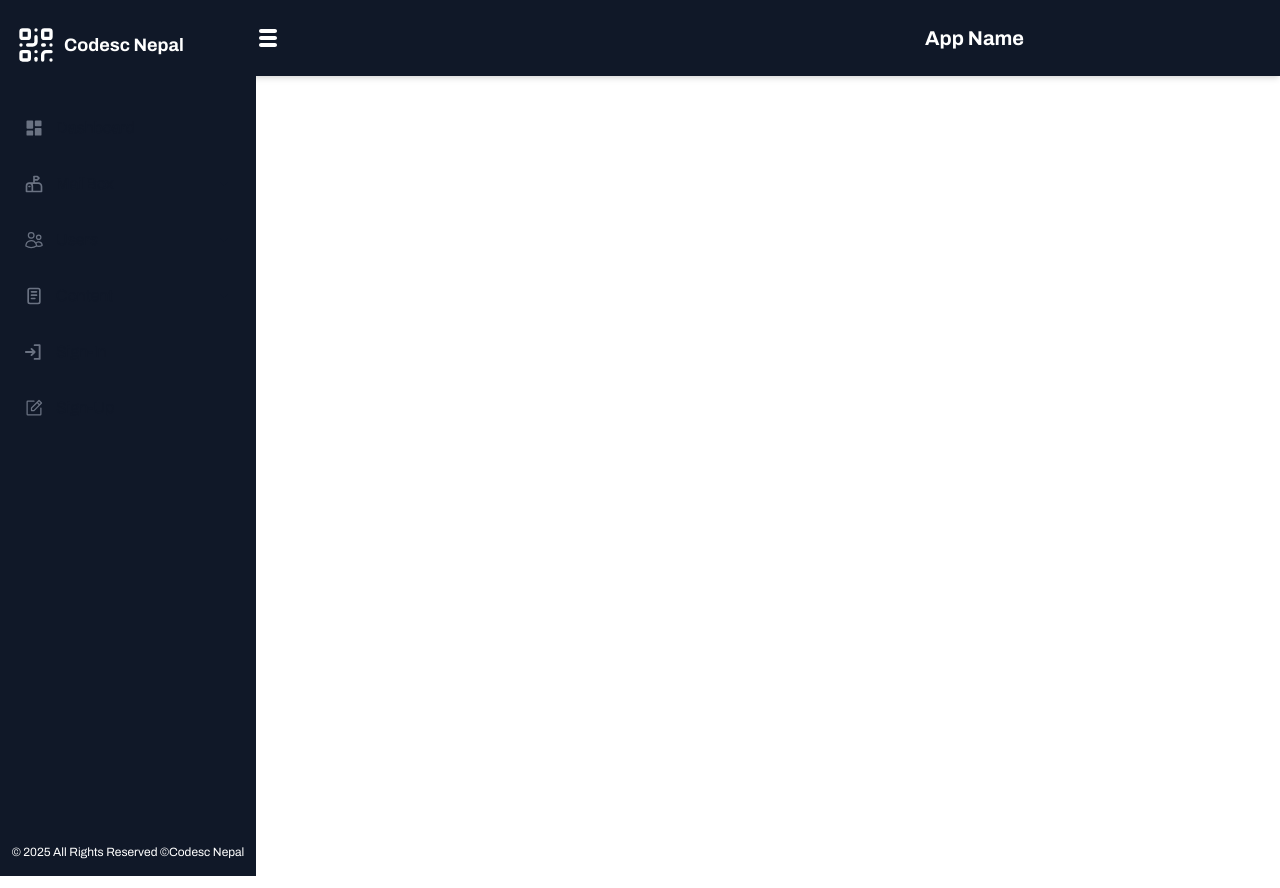
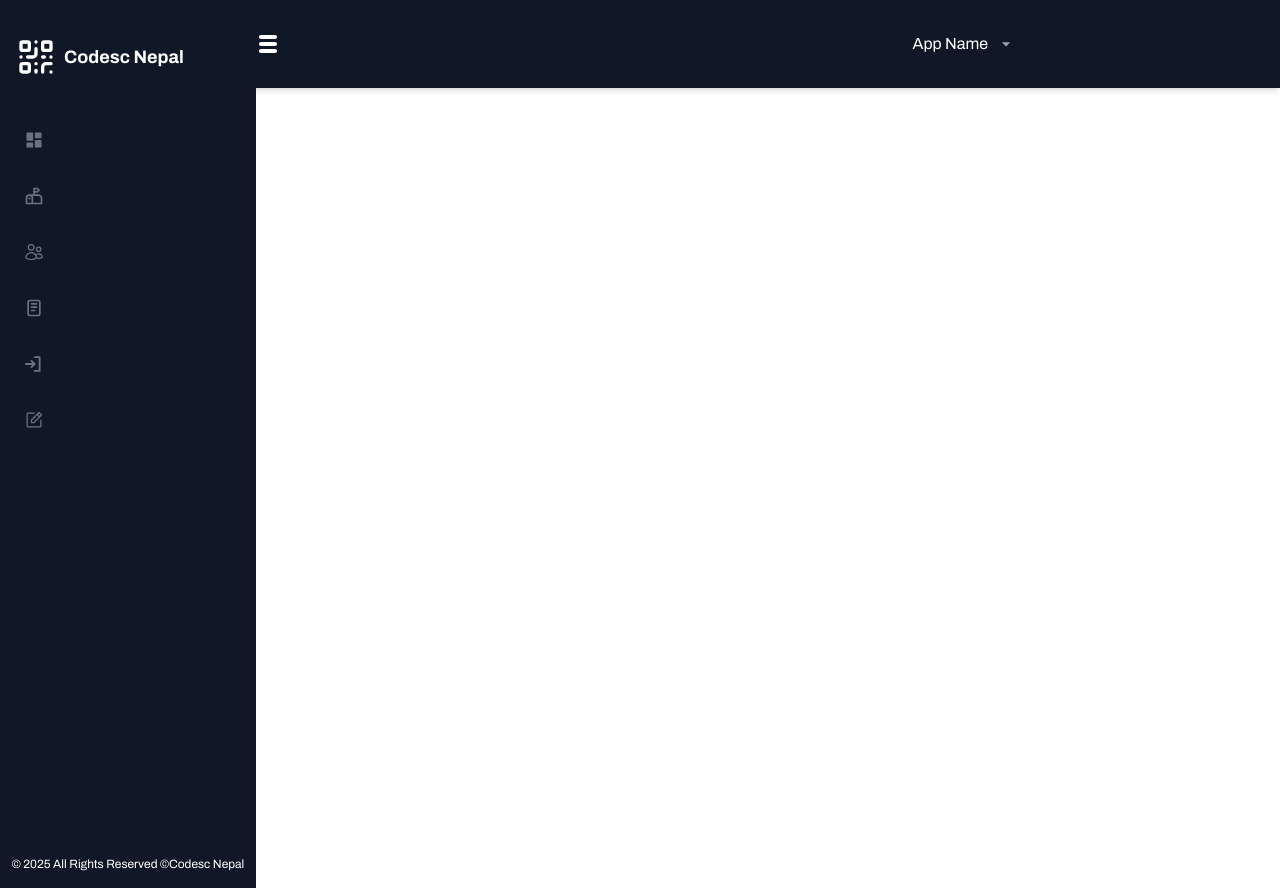
Before and after one commit to Lazypanda0316/ReacJSBasicFrontend, a React (Vite) app: page /side-bar in a window 1280 px wide. Built offline with nearby package versions, Linux system fonts and the light colour scheme; no server answers.

Commit message:
changes in main header

```diff
--- a/src/components/admin/appHeader/AppHeader.jsx
+++ b/src/components/admin/appHeader/AppHeader.jsx
@@ -1,16 +1,53 @@
-import React from "react";
+import React, { useState } from "react";
 import { TiThMenu } from "react-icons/ti";
+import { MdArrowDropDown } from "react-icons/md";
+import { CgProfile } from "react-icons/cg";
+import { RiLogoutBoxRFill } from "react-icons/ri";
 
 const AppHeader = () => {
+  const [isAppNameDropdownOpen, setIsAppNameDropdownOpen] = useState(false);
+
+  const toggleDropdown = () => {
+    setIsAppNameDropdownOpen(!isAppNameDropdownOpen);
+  };
+
   return (
-    <div className="w-full flex items-center justify-between bg-gray-900 text-white px-64 py-6 shadow-md">
+    <div className="w-full flex items-center justify-between bg-gray-900 text-white px-64 py-6 shadow-md relative">
       {/* Menu Icon (Left Side) */}
       <button className="text-2xl cursor-pointer hover:text-gray-400 transition">
         <TiThMenu />
       </button>
 
-      {/* Title (Right Side) */}
-      <h1 className="text-xl font-bold">App Name</h1>
+      {/* Title with Dropdown */}
+      <div className="relative">
+        <button
+          onClick={toggleDropdown}
+          className="flex items-center p-2 text-base text-white transition duration-75 rounded-lg hover:bg-gray-700 dark:text-white dark:hover:bg-gray-600 cursor-pointer"
+        >
+          <span className="flex-1 text-left whitespace-nowrap">App Name</span>
+          <MdArrowDropDown
+            className={`w-5 h-5 ml-2 text-gray-400 transition-transform duration-300 ${
+              isAppNameDropdownOpen ? "rotate-180" : "rotate-0"
+            }`}
+          />
+        </button>
+
+        {/* Dropdown Menu */}
+        {isAppNameDropdownOpen && (
+          <div className="absolute right-0 mt-2 w-48 bg-white text-black rounded-md shadow-lg z-10">
+            <ul className="py-2">
+              <li className="flex items-center px-4 py-2 hover:bg-gray-200 cursor-pointer">
+                <CgProfile className="w-5 h-5 text-gray-500" />
+                <span className="ml-3">Profile</span>
+              </li>
+              <li className="flex items-center px-4 py-2 hover:bg-gray-200 cursor-pointer">
+                <RiLogoutBoxRFill className="w-5 h-5 text-gray-500" />
+                <span className="ml-3">Log Out</span>
+              </li>
+            </ul>
+          </div>
+        )}
+      </div>
     </div>
   );
 };
```
